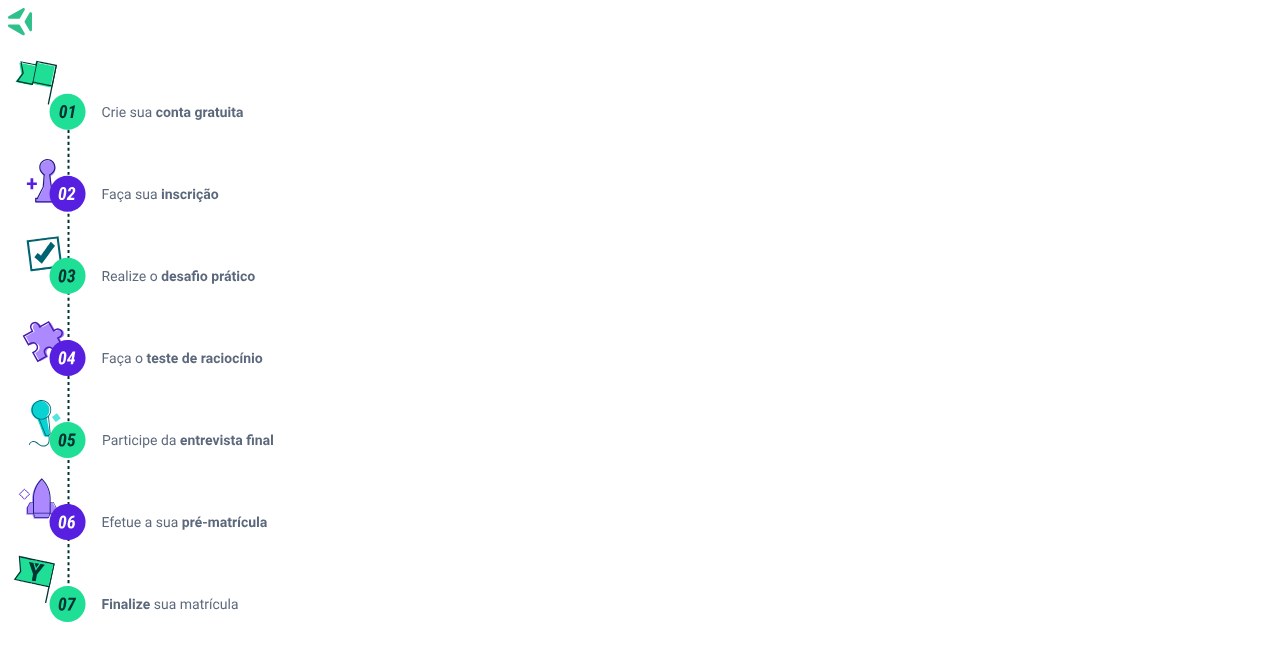
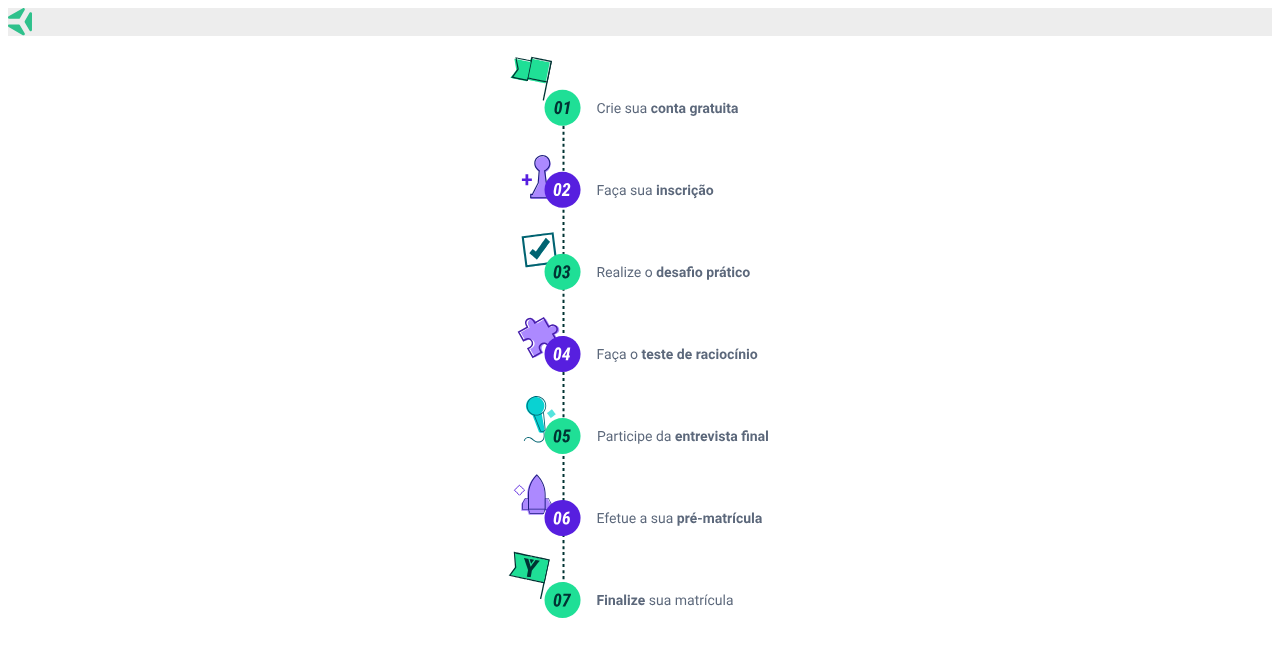
Before and after one commit to tryber/dinamica-dupla, a website: page index.html in a window 1280 px wide. Drawn offline with Linux system fonts and the light colour scheme.

Commit message:
classes prontas

```diff
--- a/index.html
+++ b/index.html
@@ -5,7 +5,7 @@
     <meta http-equiv="X-UA-Compatible" content="IE=edge">
     <meta name="viewport" content="width=device-width, initial-scale=1.0">
     <title>Document</title>
-    <link href="stylesheet" src="style.css">
+    <link rel="stylesheet" href="style.css">
 </head>
 <body>
     <header class="header">
--- a/style.css
+++ b/style.css
@@ -0,0 +1,14 @@
+.header {
+    display: flex;
+    justify-content: flex-start;
+    background-color: rgb(237, 237,237) ;
+}
+
+.trybe-header-logo {
+
+}
+
+.timeline-process , aside {
+    display: flex;
+    justify-content: center;
+}
```
